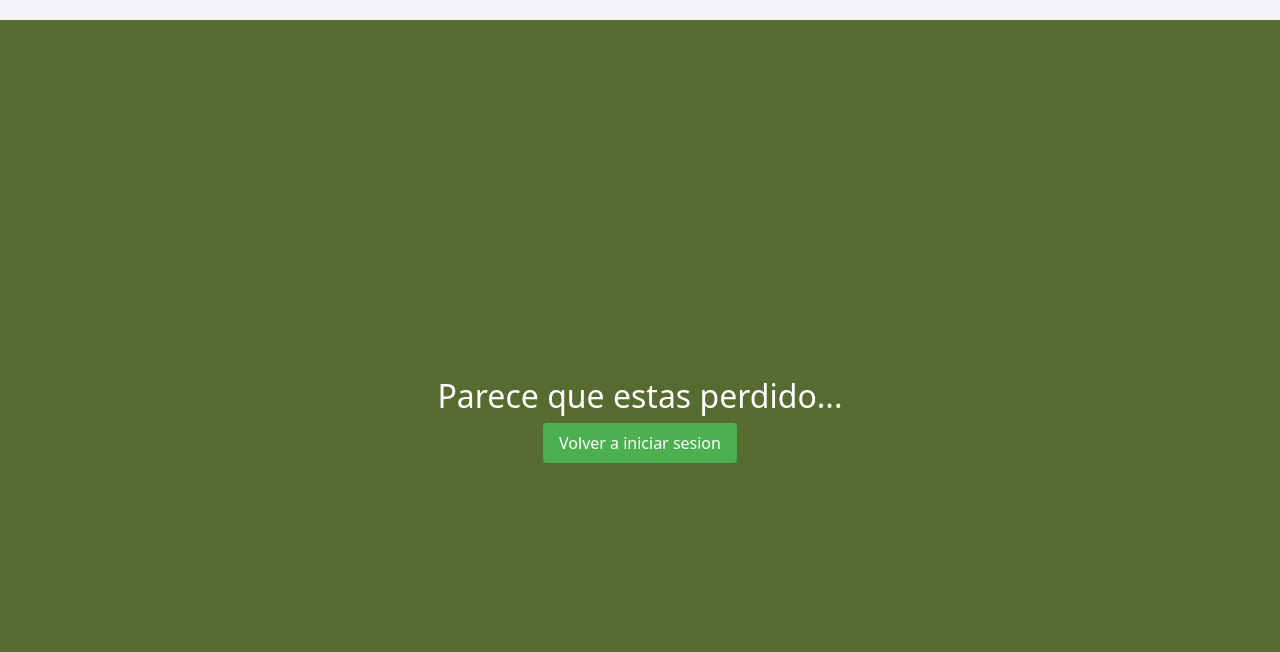
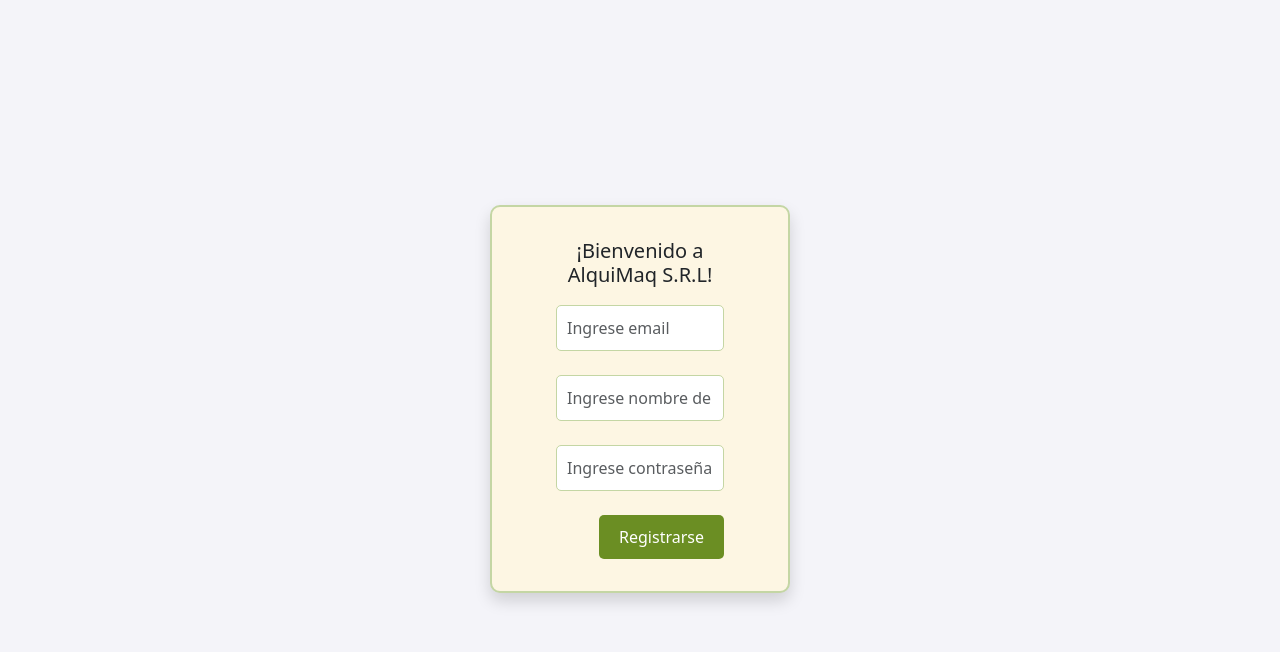
Before and after one commit to tobiasanfuso/TP-P3, a React (Vite) app in the folder AlquiMaqSRL/: page /register in a window 1280 px wide. Shown: the top 652 px of the page. Built offline with nearby package versions, Linux system fonts and the light colour scheme.

Commit message:
Agregado del formRegister para registro y conectado con la db para registrar usuarios, queda modificar el login para que use la db

```diff
--- a/AlquiMaqSRL/src/App.jsx
+++ b/AlquiMaqSRL/src/App.jsx
@@ -5,6 +5,7 @@
 import 'bootstrap/dist/css/bootstrap.min.css'
 
 import FormLogin from './components/auth/FormLogin'
+import FormRegister from './components/auth/FormRegister';
 import MainScreen from './components/dashboard/MainSceen'
 import NotFound from './components/dashboard/NotFound';
 
@@ -29,13 +30,14 @@
     setUser(null);
   }
 
+
   return (
     <div className="App">
       <BrowserRouter>
         <Routes>
           <Route path='/' element={<Navigate to='/login' />} />
-          <Route path='login' element={<FormLogin onLogin={handleLogIn} setUser={setUser} />} />
-
+          <Route path='/login' element={<FormLogin onLogin={handleLogIn} setUser={setUser} />} />
+          <Route path='/register' element={<FormRegister/>}/>
 
           <Route element={<ProtectedRoute isSignedIn={loggedIn} />}>
             <Route path='/main' element={<MainScreen user={user} setUser={setUser} logOut={handleLogOut} />} />
--- a/AlquiMaqSRL/src/components/auth/FormLogin.jsx
+++ b/AlquiMaqSRL/src/components/auth/FormLogin.jsx
@@ -1,7 +1,7 @@
 import React from 'react';
 import { Card, Form, Button, Row, Col, FormGroup } from 'react-bootstrap';
 import { useNavigate } from 'react-router-dom';
-import { useState,useRef } from 'react';
+import { useState, useRef } from 'react';
 import './FormLogin.css';
 
 
@@ -14,8 +14,8 @@
   const passwordRef = useRef(null)
 
   const [errors, setErrors] = useState({
-    userName:false,
-    password:false
+    userName: false,
+    password: false
   })
 
 
@@ -44,7 +44,7 @@
       passwordRef.current.focus()
       return
     }
-    setErrors({userName: false, password: false})
+    setErrors({ userName: false, password: false })
 
     //logica de roles
     let role = "customer";
@@ -90,14 +90,14 @@
             />
             <p className="text-danger mt-2">{errors.password && "La contraseña es incorrecta"}</p>
           </FormGroup>
-          <Row>
-            <Col />
-            <Col md={6} className="d-flex justify-content-end">
+          <div className="d-flex justify-content-between mt-3 gap-2">
+            <Button variant="outline-secondary" onClick={() => navigate("/register")}>
+              Registrarse
+            </Button>
             <Button variant="secondary" type="submit">
               Iniciar sesión
             </Button>
-            </Col>
-          </Row>
+          </div>
         </Form>
       </Card.Body>
     </Card>
--- /dev/null
+++ b/AlquiMaqSRL/src/components/auth/FormRegister.jsx
@@ -0,0 +1,130 @@
+import React, { useState } from 'react'
+import { Card, Row, Col, Button, Form } from 'react-bootstrap';
+
+export const FormRegister = () => {
+    const [userName, setUserName] = useState("");
+    const [password, setPassword] = useState("");
+    const [email, setEmail] = useState("");
+    const [role, setRole] = useState("customer");
+    const [errors, setErrors] = useState({ userName: "", password: "", email: "" });
+
+
+
+    const handleUserChange = (e) => {
+        setUserName(e.target.value);
+        setErrors({ ...errors, userName: "" });
+    };
+
+    const handlePasswordChange = (e) => {
+        setPassword(e.target.value);
+        setErrors({ ...errors, password: "" });
+    };
+    const handleEmailChange = (e) => {
+        setEmail(e.target.value);
+        setErrors({ ...errors, email: "" });
+    }
+    const handleRoleChange = (e) => {
+        setRole(e.target.value);
+    };
+
+    const handleSubmit = async (e) => {
+        e.preventDefault()
+
+        //validacion
+        let validationErrors = { userName: "", password: "", email: "" };
+        if (!userName.length) {
+            validationErrors.userName = "El campo usuario es obligatorio";
+        }
+        if (!password.length) {
+            validationErrors.password = "La contraseña debe tener al menos 7 caracteres";
+        }
+        if (!email.includes('@') || !email.length) {
+            validationErrors.email = "El email debe ser valido";
+        }
+        if (validationErrors.userName || validationErrors.password || validationErrors.email) {
+            setErrors(validationErrors);
+            return;
+        }
+
+
+        //envio al backend con fetch
+        try {
+            const response = await fetch("http://localhost:8000/users", {
+                method: "POST",
+                headers: {
+                    "Content-Type": "application/json",
+                },
+                body: JSON.stringify({ userName, password, email, role })
+            });
+            const data = await response.json();
+
+            if (response.ok && data.success) {
+                alert("Usuario registrado exitosamente");
+            } else {
+                alert("Error al registrar usuario");
+            }
+        } catch (error) {
+            console.log("Error al registrar", error);
+            alert("Intenta nuevamente");
+        };
+    };
+
+
+
+
+
+    return (
+        <Card className="mt-5 mx-3 p-3 px-5 shadow form-card display-flex flex-column align-items-center">
+            <Card.Body>
+                <Row className="mb-2">
+                    <h5>¡Bienvenido a AlquiMaq S.R.L!</h5>
+                </Row>
+                <Form onSubmit={handleSubmit}>
+                    <Form.Group className="mb-4">
+                        <Form.Control
+                            type="email"
+                            required
+                            placeholder="Ingrese email"
+                            onChange={handleEmailChange}
+                            value={email}
+                            className={errors.email && "border border-danger"}
+                        />
+                        <p className="text-danger mt-2">{errors.email}</p>
+                    </Form.Group>
+                    <Form.Group className="mb-4">
+                        <Form.Control
+                            type="text"
+                            required
+                            placeholder="Ingrese nombre de usuario"
+                            onChange={handleUserChange}
+                            value={userName}
+                            className={errors.userName && "border border-danger"}
+                        />
+                        <p className="text-danger mt-2">{errors.userName}</p>
+                    </Form.Group>
+                    <Form.Group className="mb-4">
+                        <Form.Control
+                            type="password"
+                            required
+                            placeholder="Ingrese contraseña"
+                            onChange={handlePasswordChange}
+                            value={password}
+                            className={errors.password && "border border-danger"}
+                        />
+                        <p className="text-danger mt-2">{errors.password}</p>
+                    </Form.Group>
+                    <Row>
+                        <Col />
+                        <Col md={6} className="d-flex justify-content-end">
+                            <Button variant="secondary" type="submit">
+                                Registrarse
+                            </Button>
+                        </Col>
+                    </Row>
+                </Form>
+            </Card.Body>
+        </Card>
+    );
+};
+
+export default FormRegister;
```
Lines whose indentation alone changed are shown as unchanged.
